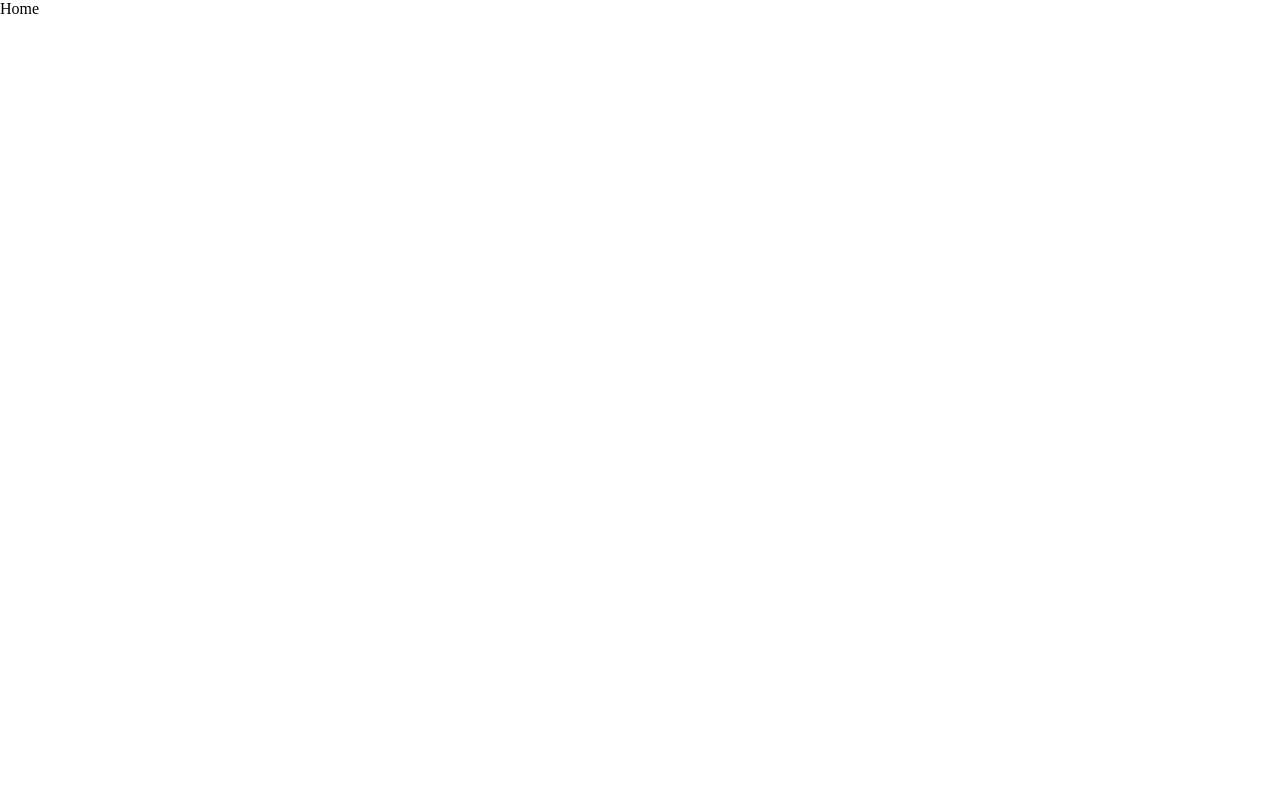
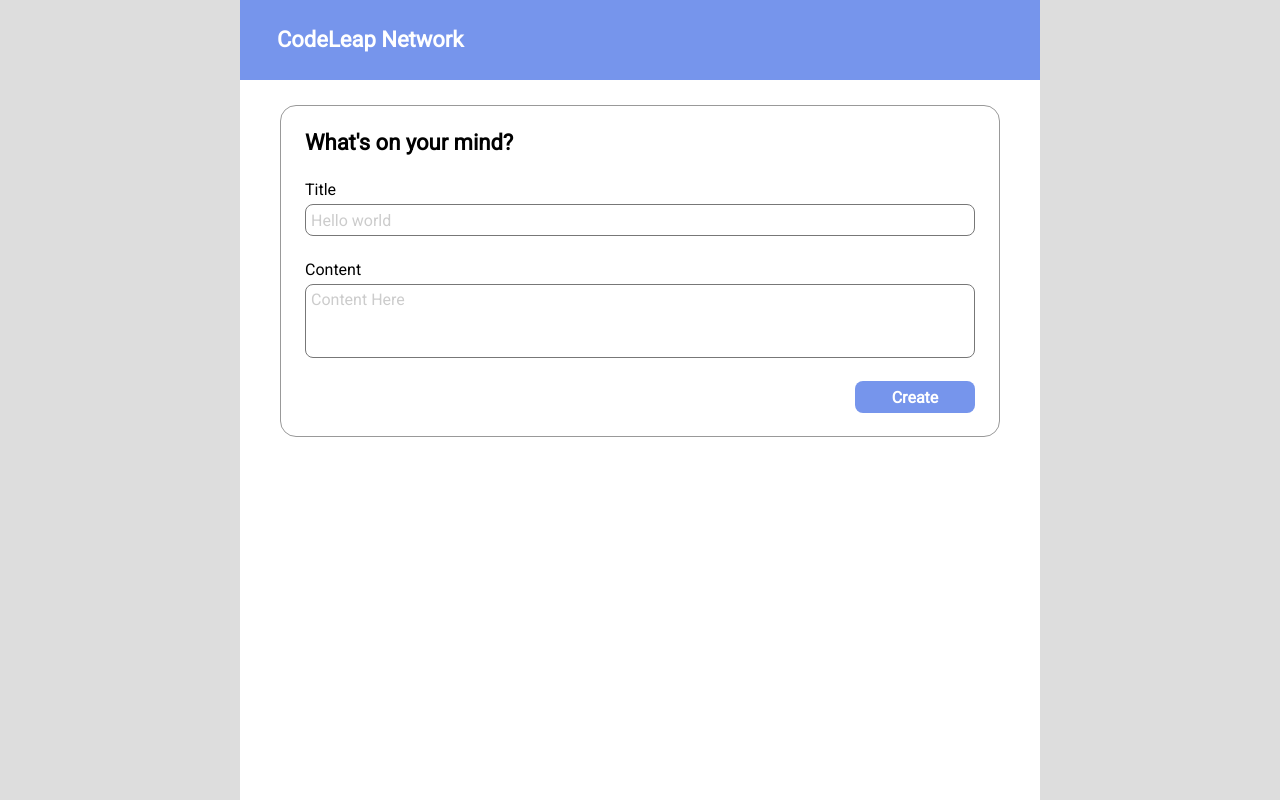
Before and after one commit to caiobacode/codeleap, a React (Create React App) app: page /home in a window 1280 px wide. Built offline with nearby package versions, Linux system fonts and the light colour scheme.

Commit message:
feat: developing main screen post input

```diff
--- /dev/null
+++ b/src/components/Header.js
@@ -0,0 +1,10 @@
+import React from 'react';
+import '../style/Header.css';
+
+export default function Header () {
+  return (
+    <div className='header'>
+      <h1 className='header-text'>CodeLeap Network</h1>
+    </div>
+  );
+}
--- /dev/null
+++ b/src/components/PostForm.js
@@ -0,0 +1,33 @@
+import React from 'react';
+
+export default function PostForm () {
+  return (
+    <div className='post-form'>
+      <h1 className='post-question'>What's on your mind?</h1>
+      <div className='input-div'>
+        <span className='span-type'>Title</span>
+        <input
+          type='text'
+          className='title-input'
+          placeholder='Hello world'
+        />
+      </div>
+      <div className='input-div'>
+        <span className='span-type'>Content</span>
+        <textarea
+          className='content-input'
+          placeholder='Content Here'
+        />
+      </div>
+      <div className='post-btn-div'>
+        <button
+          disabled={1 + 2 === 2}
+          className='post-btn'
+          type='button'
+          >
+          Create
+        </button>
+      </div>
+    </div>
+  );
+}
--- a/src/components/SignupForm.js
+++ b/src/components/SignupForm.js
@@ -1,7 +1,13 @@
 import React, { useState } from 'react';
+import { useNavigate } from 'react-router-dom';
 
-export default function SignupForm (history) {
+export default function SignupForm () {
   const [username, setUsername] = useState('');
+  const navigate = useNavigate();
+
+  const handleClick = () => {
+    navigate('/home');
+  };
 
   return (
     <div className='signup-form'>
@@ -18,7 +24,7 @@
       </div>
       <div className='btn-div'>
         <button
-          onClick={() => console.log('btn-enabled')}
+          onClick={handleClick}
           disabled={username === ''}
           className='signup-btn'
           type='button'
--- a/src/pages/Home.js
+++ b/src/pages/Home.js
@@ -1,7 +1,15 @@
 import React from 'react';
+import Header from '../components/Header';
+import '../style/Home.css';
+import PostForm from '../components/PostForm';
 
 export default function Home () {
   return (
-    <div>Home</div>
+    <div className='home-div'>
+      <Header/>
+      <div className='home-content'>
+        <PostForm/>
+      </div>
+    </div>
   );
 }
--- /dev/null
+++ b/src/style/Header.css
@@ -0,0 +1,19 @@
+.header {
+  width: 100%;
+  position: fixed;
+  max-width: 800px;
+  height: 80px;
+  display: flex;
+  align-items: center;
+  background: #7695EC;
+}
+
+.header-text {
+  margin-left: 37px;
+  font-family: 'Roboto';
+  font-style: normal;
+  font-weight: 700;
+  font-size: 22px;
+  line-height: 26px;
+  color: #FFFFFF;
+}
--- /dev/null
+++ b/src/style/Home.css
@@ -0,0 +1,123 @@
+.home-div {
+  width: 100%;
+  min-height: 100vh;
+  height: auto;
+  display: flex;
+  flex-direction: column;
+  align-items: center;
+  background: #DDDDDD;
+}
+
+.home-content {
+  max-width: 800px;
+  width: 100%;
+  height: auto;
+  display: flex;
+  flex-direction: column;
+  align-items: center;
+  min-height: 100vh;
+  background: #FFFFFF;
+}
+
+.post-form {
+  max-width: 750px;
+  width: 90%;
+  height: 332px;
+  box-sizing: border-box;
+  padding: 24px;
+  border-radius: 16px;
+  margin-top: 105px;
+  border: 1px solid #999999 ;
+}
+
+.post-question {
+  font-family: 'Roboto';
+  font-style: normal;
+  font-weight: 700;
+  font-size: 22px;
+  line-height: 26px;
+}
+
+.input-div {
+  display: flex;
+  flex-direction: column;
+  margin-top: 24px;
+  width: 100%;
+}
+
+.span-type {
+  font-family: 'Roboto';
+  font-style: normal;
+  font-weight: 400;
+  font-size: 16px;
+  line-height: 19px;
+}
+
+.title-input, .content-input {
+  border-radius: 8px;
+  padding: 5px;
+  box-sizing: border-box;
+  margin-top: 5px;
+  border: #777777 1px solid;
+  font-family: 'Roboto';
+  font-style: normal;
+  font-weight: 400;
+  font-size: 16px;
+  line-height: 19px;
+}
+
+.title-input::placeholder, .content-input::placeholder {
+  color: #CCCCCC;
+}
+
+.title-input {
+  height: 32px;
+}
+
+.content-input {
+  height: 74px;
+  resize: none;
+}
+
+.title-input:focus, .content-input:focus {
+  outline: none;
+  border: solid #7695EC 1px;
+}
+
+.title-input:hover, .content-input:hover {
+  border: solid #4b75e7 1px;
+}
+
+.post-btn-div {
+  width: 100%;
+  height: 78px;
+  display: flex;
+  justify-content: end;
+  align-items: center;
+}
+
+.post-btn {
+  width: 120px;
+  height: 32px;
+  cursor: pointer;
+  font-family: 'Roboto';
+  font-style: normal;
+  font-weight: 700;
+  font-size: 16px;
+  line-height: 19px;
+  border-radius: 8px;
+  color: white;
+  background: #7695EC;
+  transition: 150ms ease-in-out;
+}
+
+.post-btn:not([disabled]):hover {
+  background: #4b75e7;
+  transform: scale(1.04);
+}
+
+.post-btn:disabled {
+  cursor: auto;
+  opacity: 0.5;
+  background: #777777;
+}
--- a/src/style/Signup.css
+++ b/src/style/Signup.css
@@ -1,5 +1,5 @@
 .signup-div {
-  background: #dddddd;
+  background: #DDDDDD;
   display: flex;
   align-items: center;
   justify-content: center;
```
Also changed, not shown: .eslintrc.js.
